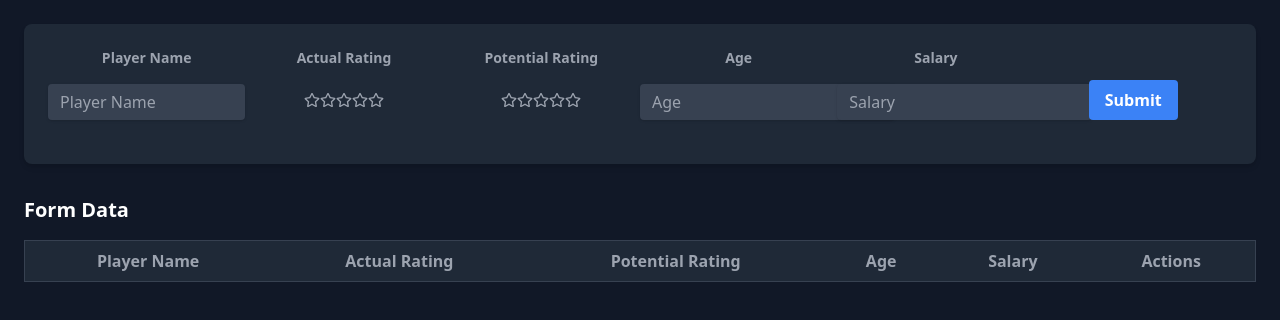
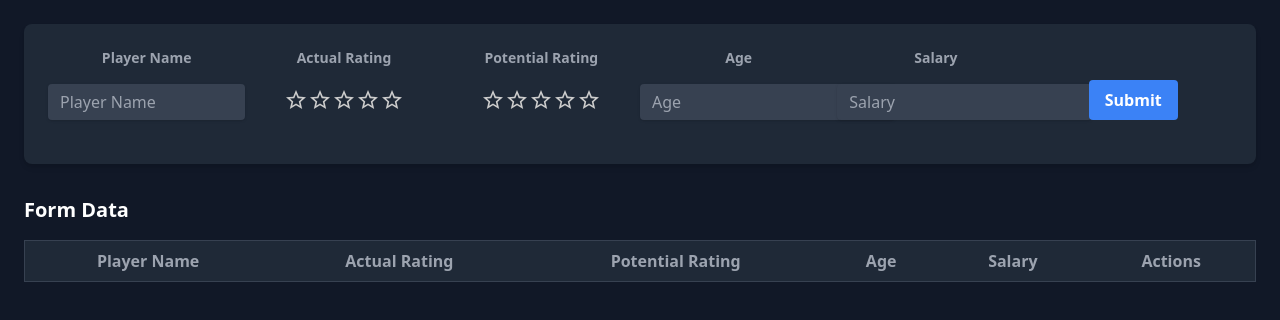
Before and after one commit to Ridie-Kings/sortplayers, a React (Vite) app: page / in a window 1280 px wide. Shown: the top 320 px of the page. Built offline with nearby package versions, Linux system fonts and the light colour scheme.

Commit message:
Improved rating system with stars

```diff
--- a/src/components/Form.jsx
+++ b/src/components/Form.jsx
@@ -1,5 +1,6 @@
 import { useState } from 'react';
-import Star from './Star';
+import StarRating from './Star.jsx';
+import Rating from '@mui/material/Rating';
 
 const Form = () => {
     const [formData, setFormData] = useState({
@@ -18,6 +19,13 @@ const Form = () => {
             ...formData,
             [name]: value
         });
+    };
+
+    const handleRatingChange = (newValue, fieldName) => {
+        setFormData(prevFormData => ({
+            ...prevFormData,
+            [fieldName]: newValue
+        }));
     };
 
     const handleSubmit = (e) => {
@@ -42,31 +50,6 @@ const Form = () => {
         setTableData(tableData.filter((_, i) => i !== index));
     };
 
-    const handleRatingChange = (rating, fieldName) => {
-        setFormData({
-            ...formData,
-            [fieldName]: rating
-        });
-    };
-
-    const renderStars = (rating, fieldName) => {
-        const stars = [];
-        for (let i = 1; i <= 5; i++) {
-            stars.push(
-                <Star
-                    key={i}
-                    selected={i <= rating}
-                    onClick={() => handleRatingChange(i, fieldName)}
-                />
-            );
-        }
-        return (
-            <div className="flex">
-                {stars}
-            </div>
-        )
-    }
-
     return (
         <div className="w-screen h-screen bg-gray-900 p-6">
             <form onSubmit={handleSubmit} className="bg-gray-800 shadow-md rounded-lg flex flex-wrap justify-between items-start mx-auto p-6">
@@ -85,18 +68,28 @@ const Form = () => {
                         Actual Rating
                     </label>
                     <div className="flex items-center justify-center h-12">
-                        {renderStars(formData.actualRating, 'actualRating')}
+                        <StarRating
+                            value={formData.actualRating}
+                            onChange={(newValue) => {
+                                // console.log("New rating:", newValue); Comprobado que funciona
+                                handleRatingChange(newValue, 'actualRating')
+                            }
+                            }
+                        />
                     </div>
                 </div>
-
                 <div className="flex flex-col w-full md:w-1/3 lg:w-1/6 mb-4">
                     <label className="block text-gray-400 text-sm font-bold mb-2 text-center" htmlFor="potentialRating">
                         Potential Rating
                     </label>
                     <div className="flex items-center justify-center h-12">
-                        {renderStars(formData.potentialRating, 'potentialRating')}
+                        <StarRating
+                            value={formData.potentialRating}
+                            onChange={(newValue) => handleRatingChange(newValue, 'potentialRating')}
+                        />
                     </div>
                 </div>
+
                 <div className="flex flex-col w-full md:w-1/3 lg:w-1/6 mb-4">
                     <label className="block text-gray-400 text-sm font-bold mb-2 text-center" htmlFor="age">
                         Age
@@ -140,10 +133,14 @@ const Form = () => {
                     </thead>
                     <tbody>
                         {tableData.map((data, index) => (
-                            <tr key={index}>
+                            <tr key={index} >
                                 <td className="border border-gray-700 px-4 py-2 text-gray-300">{data.playerName}</td>
-                                <td className="border border-gray-700 px-4 py-2 text-gray-300">{renderStars(data.actualRating)}</td>
-                                <td className="border border-gray-700 px-4 py-2 text-gray-300">{renderStars(data.potentialRating)}</td>
+                                <td className="border border-gray-700 px-4 py-2 text-gray-300">
+                                    <Rating name="read-only" value={data.actualRating} readOnly precision={0.5} />
+                                </td>
+                                <td className="border border-gray-700 px-4 py-2 text-gray-300">
+                                    <Rating name="read-only" value={data.potentialRating} readOnly precision={0.5} />
+                                </td>
                                 <td className="border border-gray-700 px-4 py-2 text-gray-300">{data.age}</td>
                                 <td className="border border-gray-700 px-4 py-2 text-gray-300">{data.salary}</td>
                                 <td className="border border-gray-700 px-4 py-2 text-gray-300">
@@ -155,7 +152,7 @@ const Form = () => {
                     </tbody>
                 </table>
             </div>
-        </div>
+        </div >
     );
 };
 
--- a/src/components/Star.jsx
+++ b/src/components/Star.jsx
@@ -1,11 +1,32 @@
-import { FaStar, FaRegStar } from 'react-icons/fa';
 
+import Rating from '@mui/material/Rating';
+import { styled } from '@mui/material/styles';
 
-const Star = ({ selected = false, onClick = () => { } }) => (
-    <span onClick={onClick} className="cursor-pointer flex">
-        {selected ? <FaStar className="text-yellow-500" /> : <FaRegStar className="text-gray-400" />}
-    </span>
-);
+// Define el componente de Rating con estilos personalizados
+const CustomRating = styled(Rating)({
+    '& .MuiRating-iconFilled': {
+        color: '#FFD700', // Cambia el color de las estrellas llenas
+    },
+    '& .MuiRating-iconEmpty': {
+        color: '#ccc', // Cambia el color de las estrellas vacías
+    },
+});
 
+// Componente de Rating personalizado
+const StarRating = ({ value, onChange, readOnly = false }) => {
+    return (
+        <CustomRating
+            name="star-rating"
+            value={value}
+            onChange={(event, newValue) => {
+                if (!readOnly) {
+                    onChange(newValue);
+                }
+            }}
+            precision={0.5}
+            readOnly={readOnly}
+        />
+    );
+};
 
-export default Star;
+export default StarRating;
```
Also changed, not shown: package.json (+6 -1 lines), 1 other file (tests, documents, lock files or other folders).
